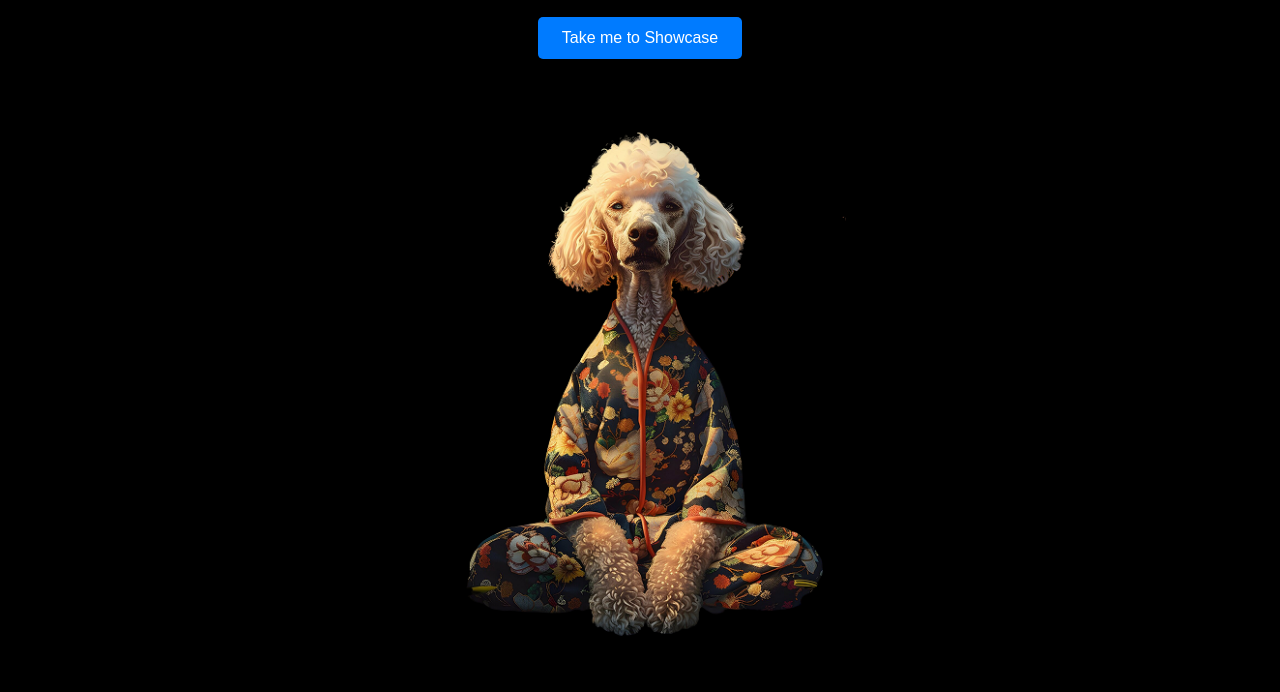
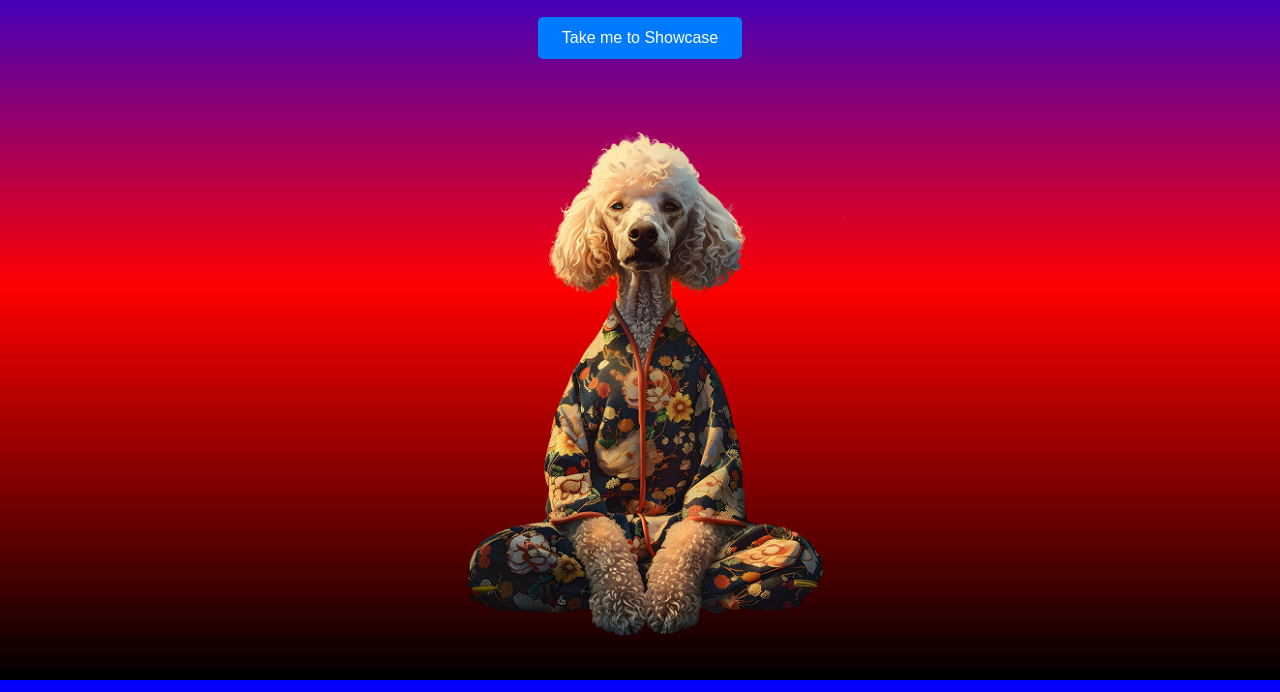
Before and after one commit to dans1970/ImageHost, a plain HTML site: page static/index.html in a window 1280 px wide. Shown: the part 108-800 px from the top of the page. Drawn offline with Linux system fonts and the light colour scheme.

Commit message:
Coloring book

```diff
--- a/static/styles_main.css
+++ b/static/styles_main.css
@@ -6,10 +6,12 @@
 
 body.hero-body {
   background-color: #000;
+  background-image: linear-gradient(blue, red, black);
+  background-size: cover;
   color: #fff;
   font-family: Arial, sans-serif;
   text-align: center;
-  height: 100vh;
+/*  height: 100vh;*/
   display: flex;
   flex-direction: column;
   justify-content: space-between;
```
